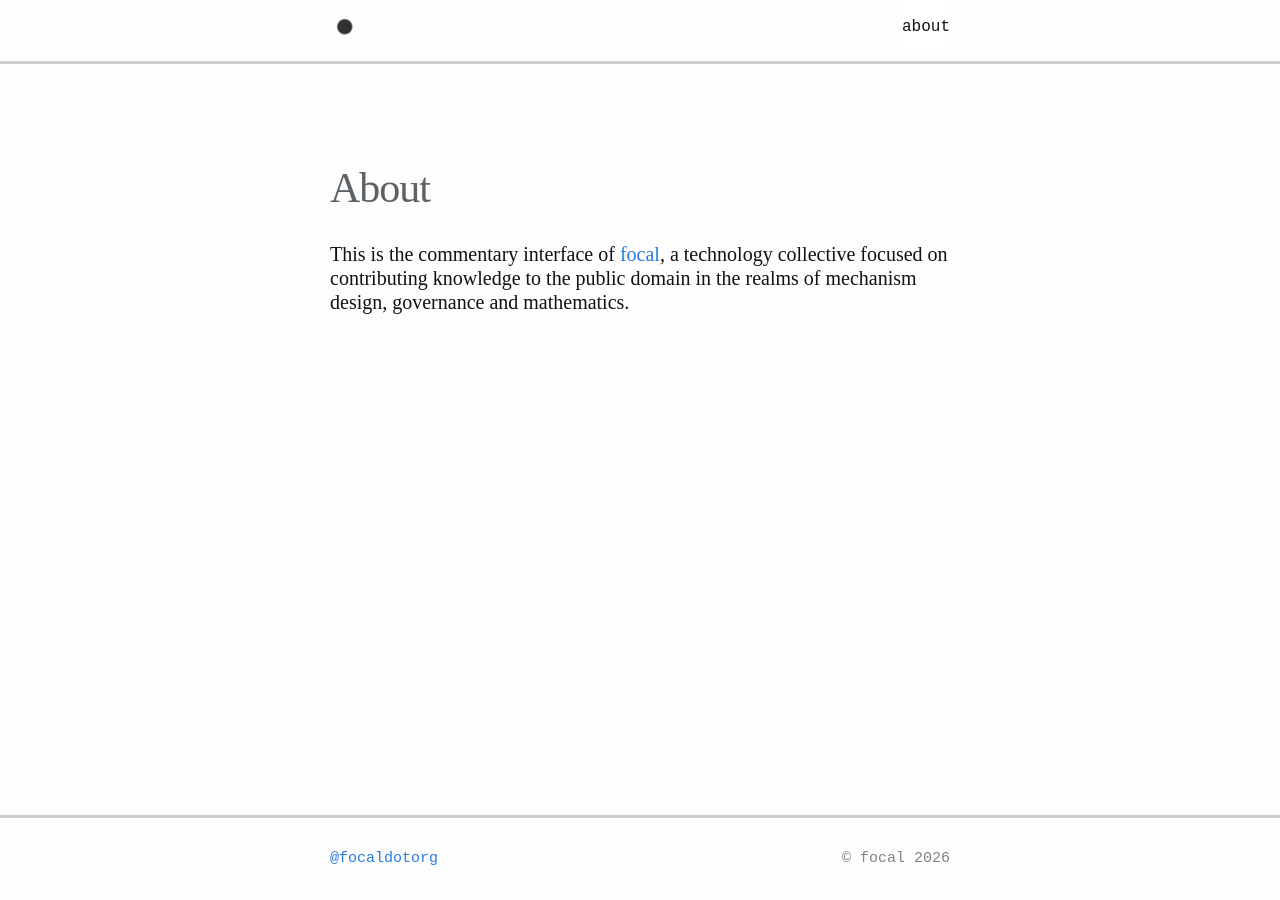
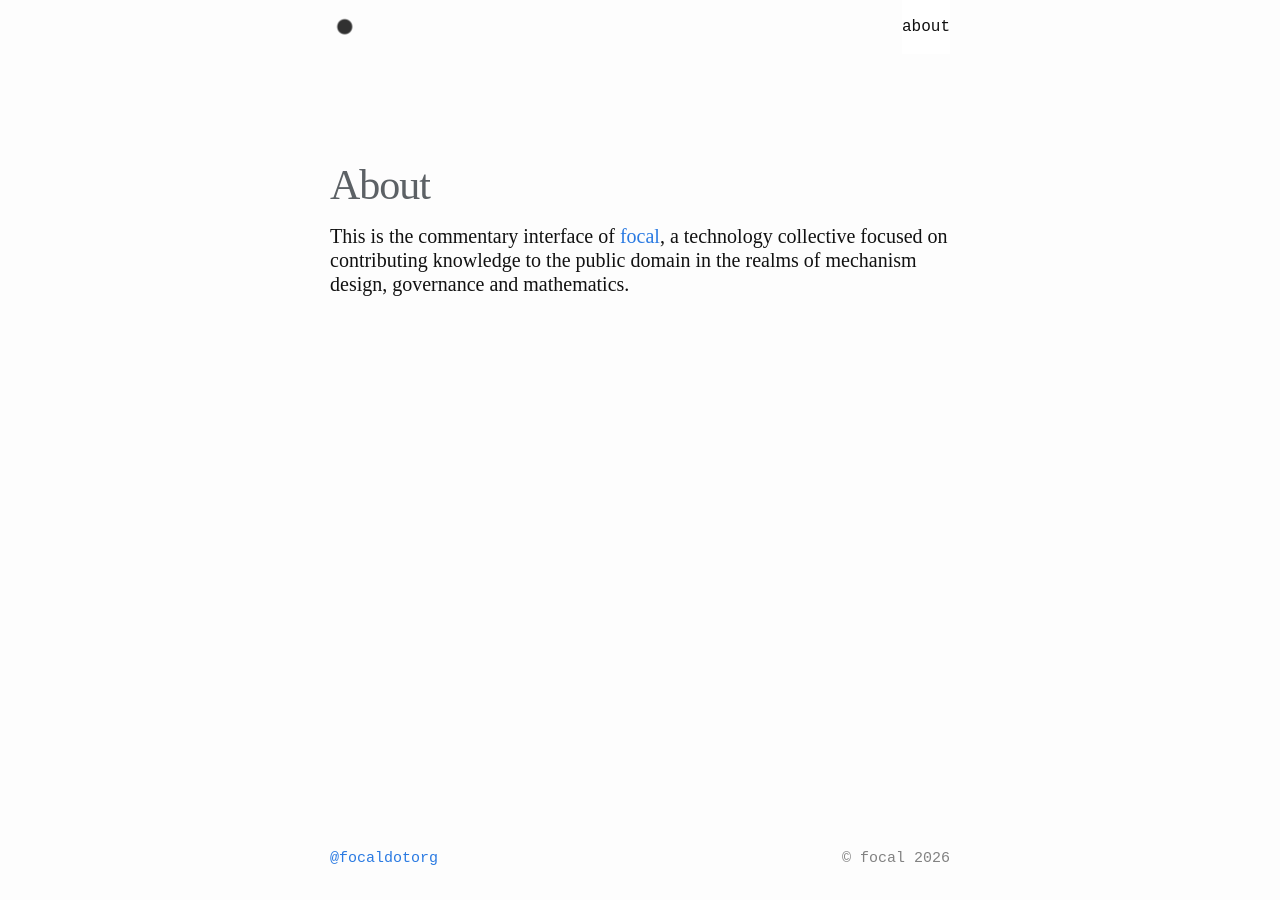
Before and after one commit to focaldotorg/blog, a Jekyll site: the page built from about.md, in a window 1280 px wide. Built offline with Jekyll 4.4.1, drawn with Linux system fonts in a browser that asks for light colours; some web fonts are replaced.

Commit message:
remove navigation borders

```diff
--- a/assets/css/style.scss
+++ b/assets/css/style.scss
@@ -73,18 +73,18 @@ h1, h2, h3, h4, h5, h6 {
 }
 
 .post-header {
-  margin-bottom: 30px;
+  margin-bottom: 10px;
   margin-top: 70px;
 }
 
 .site-header {
   border-top: none;
   padding-bottom: 5px;
-  border-bottom: 3px solid #cdcdcd;
+  border-bottom: none;
 }
 
 .site-footer {
-  border-top: 3px solid #cdcdcd;
+  border-top: none;
 }
 
 .site-footer .footer-col-wrapper {
```
